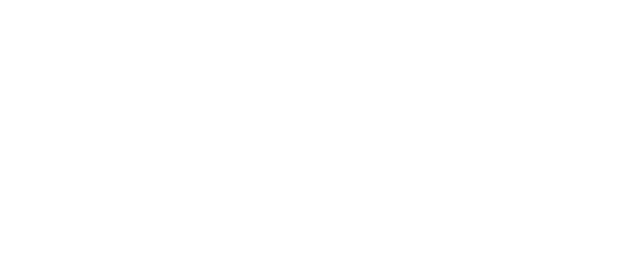
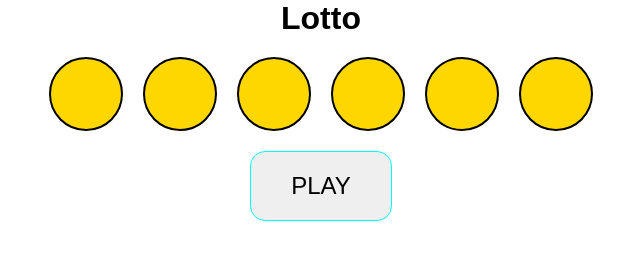
Before and after one commit to Eivo2023/lotto, a plain HTML site: page index.html in a window 1280 px wide. Shown: the whole page, without its empty margins (319-959 px from the left). Drawn offline with Linux system fonts and the light colour scheme.

Commit message:
html with basic css style

```diff
--- a/index.html
+++ b/index.html
@@ -4,11 +4,81 @@
     <meta charset="UTF-8">
     <meta name="viewport" content="width=device-width, initial-scale=1.0">
     <script src="./src/scripts/app.js" defer async></script>
+    <style>
+        * {
+            margin: 0;
+            padding: 0;
+            font-family: sans-serif;
+        }
+
+        [id^='digit'] {
+            background-color: gold;
+            border-radius: 50%;
+            width: 50px;
+            height: 50px;
+            border: 2px solid black;
+            text-align: center;
+            padding: 10px;
+            font-size: 24px;
+            font-weight: bolder;
+
+        }
+
+        body {
+            display: flex;
+            justify-self: center;
+            align-items: center;
+            flex-direction: column;
+            min-height: 100vh;
+            gap: 20px;
+        }
+
+        body > section {
+            display: flex;
+            gap: 20px;
+        }
+
+        [for^='digit'] {
+            display: none;
+        }
+
+        #playBtn {
+            font-size: 24px;
+            padding: 20px 40px;
+            text-transform: uppercase;
+            border-color: aqua;
+            border: 1px solid aqua;
+            border-radius: 15px;
+        }
+
+        #playBtn:hover {
+            font-size: 24px;
+            padding: 20px 40px;
+            text-transform: uppercase;
+            border-color: aqua;
+            border: 1px solid aqua;
+            border-radius: 15px;
+            background-color: aqua;
+        }
+
+    </style>
     <title>Lotto</title>
 </head>
 <body>
 
+<h1>Lotto</h1>
 
+<section>
+    <div><label for="digit1">1.</label><input type="text" id="digit1"></div>
+    <div><label for="digit2">2.</label><input type="text" id="digit2"></div>
+    <div><label for="digit3">3.</label><input type="text" id="digit3"></div>
+    <div><label for="digit4">4.</label><input type="text" id="digit4"></div>
+    <div><label for="digit5">5.</label><input type="text" id="digit5"></div>
+    <div><label for="digit6">6.</label><input type="text" id="digit6"></div>
+</section>
+<button id="playBtn">Play</button>
+
+<div class="result"></div>
 
 </body>
 </html>
```
